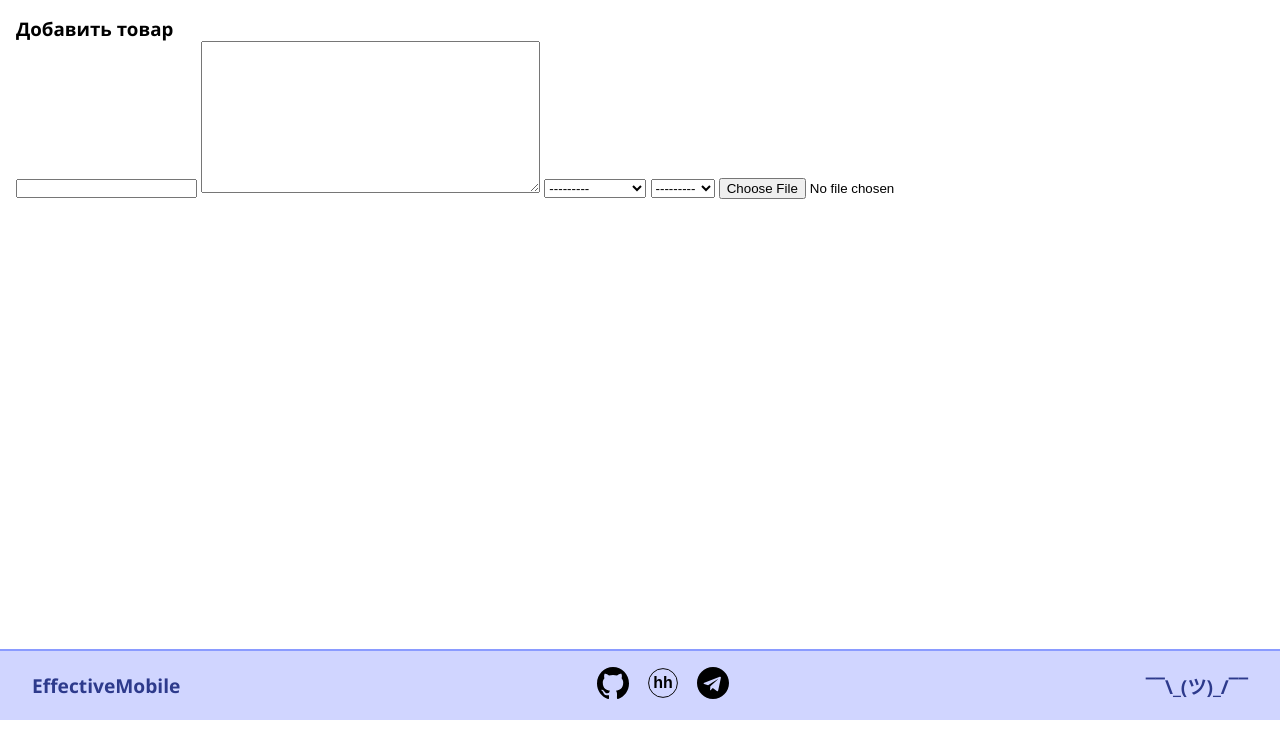
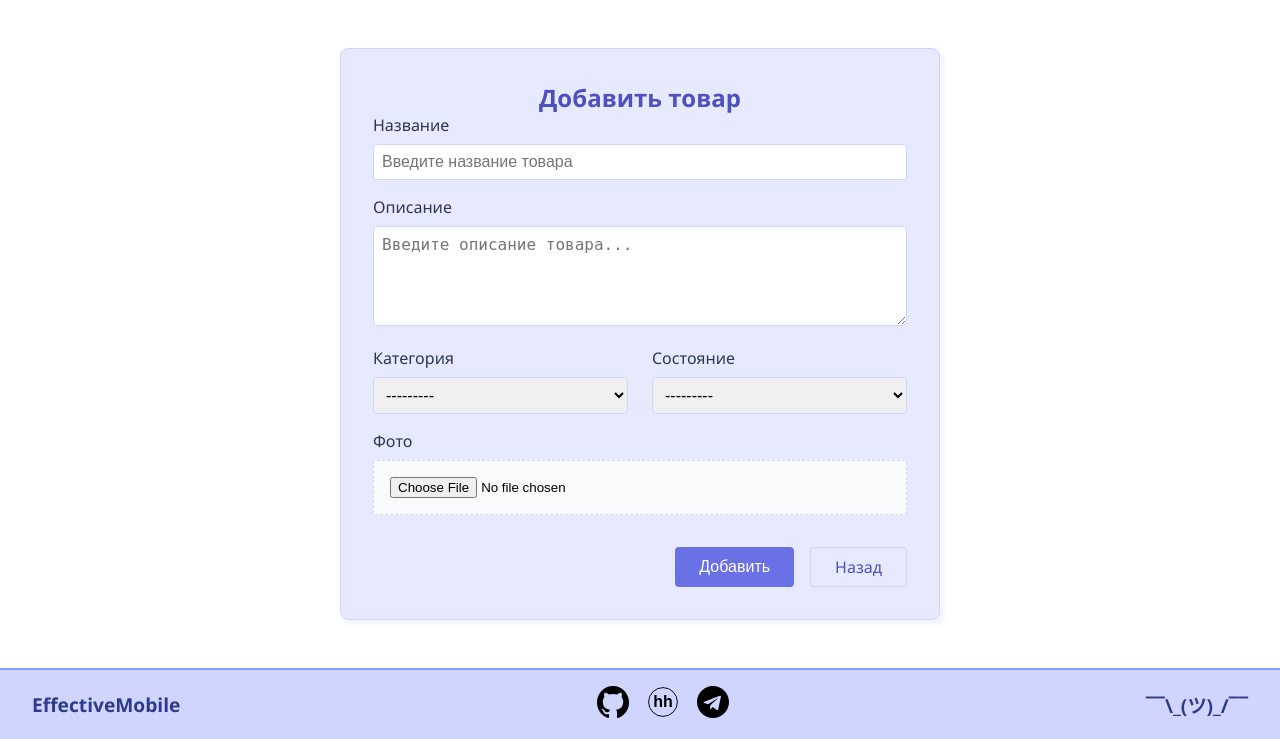
Before and after one commit to gedfalk/effectiveMobile, a Django app: page /items/add/ in a window 1280 px wide. Shown: the part 80-819 px from the top of the page. Run offline with Django 5.2, Linux system fonts and the light colour scheme; a user stored in the database is signed in; data comes from the database, SQL or seed files in the repository; both versions use the stored data as it was after the commit.

Commit message:
feat: styling add_item page with form widgets

```diff
--- a/items/forms.py
+++ b/items/forms.py
@@ -6,3 +6,21 @@
     class Meta:
         model = Item
         fields = ['title', 'description', 'image', 'category', 'condition']
+        widgets = {
+            'title': forms.TextInput(attrs={
+                'class': 'form-input',
+                'placeholder': 'Введите название товара'
+            }),
+            'description': forms.Textarea(attrs={
+                'class': 'form-textarea',
+                'placeholder': 'Введите описание товара...',
+                'rows': 3,
+            }),
+            'category': forms.Select(attrs={
+                'class': 'form-select',
+            }),
+            'condition': forms.Select(attrs={
+                'class': 'form-select',
+            })
+
+        }
--- /dev/null
+++ b/items/static/items/css/forms.css
@@ -0,0 +1,117 @@
+.form-container {
+    max-width: 600px;
+    margin: 2rem auto;
+    padding: 2rem;
+    background: #e7e9fe;
+    border: 1px solid #d0d5ff;
+    border-radius: 8px;
+    box-shadow: 4px 4px 4px rgba(111, 132, 255, 0.1);
+}
+
+.form-title {
+    color: #4c51bf;
+    text-align: center;
+}
+
+.form-group {
+    margin-bottom: 1rem;
+}
+
+.form-group label {
+    display: block;
+    margin-bottom: 0.5rem;
+    font-weight: 500;
+    color: #2d3748;
+}
+
+.form-grid {
+    display: grid;
+    grid-template-columns: 1fr 1fr;
+    gap: 1.5rem;
+}
+
+.file-upload input[type="file"] {
+    width: 100%;
+    padding: 1rem;
+    border: 1px dashed #d0d5ff;
+    border-radius: 4px;
+    background: #f8fafc;
+}
+
+.form-actions {
+    display: flex;
+    justify-content: flex-end;
+    gap: 1rem;
+    margin-top: 2rem;
+}
+
+.submit-btn {
+    background: #6a70e5;
+    color: white;
+    padding: 0.5rem 1.5rem;
+    border: none;
+    border-radius: 4px;
+    cursor: pointer;
+    font-size: 1rem;
+    transition: background 0.2s;
+}
+
+.submit-btn:hover {
+    background: #3b46c3;
+}
+
+.cancel-btn {
+    padding: 0.5rem 1.5rem;
+    border: 1px solid #d0d5ff;
+    border-radius: 4px;
+    color: #4c51bf;
+    text-decoration: none;
+    transition: all 0.2s;
+}
+
+.cancel-btn:hover {
+    background: #f0f2ff;
+}
+
+.errorlist {
+    color: #e53e3e;
+    margin: 0.25rem 0 0 0;
+    padding: 0;
+    list-style: none;
+    font-size: 0.875rem;
+}
+
+/* Это виджеты */
+.form-input,
+.form-textarea,
+.form-select {
+    width: 100%;
+    padding: 0.5rem;
+    border: 1px solid #d0d5ff;
+    border-radius: 4px;
+    font-size: 1rem;
+}
+
+.form-input:focus,
+.form-textarea:focus,
+.form-select:focus {
+    outline: none;
+    border-color: #8a9bff;
+    box-shadow: 0 0 0 2px rgba(138, 155, 255, 0.2);
+}
+
+.form-textarea {
+    min-height: 100px;
+    resize: vertical;
+}
+
+.form-select {
+    border: 1px solid #d0d5ff;
+    border-radius: 4px;
+    transition: all 0.2s;
+}
+
+.form-select:hover {
+    border-color: #8a9bff;
+    box-shadow: 0 0 0 1px #8a9bff;
+}
--- a/items/templates/items/add_item.html
+++ b/items/templates/items/add_item.html
@@ -6,11 +6,42 @@
 {% endblock %}
 
 {% block content %}
-    <h3>Добавить товар</h3>
+<div class="form-container">
+    <h2 class="form-title">Добавить товар</h2>
+    <form method="post" enctype="multipart/form-data" class="item-form">
         {% csrf_token %}
+
+        <div class="form-group">
+            <label for="{{ form.title.id_for_label }}">Название</label>
             {{ form.title }}
+        </div>
+
+        <div class="form-group">
+            <label for="{{ form.description.id_for_label }}">Описание</label>
             {{ form.description }}
+        </div>
+
+        <div class="form-grid">
+            <div class="form-group">
+                <label for="{{ form.category.id_for_label }}">Категория</label>
                 {{ form.category }}
+            </div>
+
+            <div class="form-group">
+                <label for="{{ form.condition.id_for_label }}">Состояние</label>
                 {{ form.condition }}
+            </div>
+        </div>
+
+        <div class="form-group file-upload">
+            <label for="{{ form.image.id_for_label }}">Фото</label>
             {{ form.image }}
-{% endblock%}
+        </div>
+
+        <div class="form-actions">
+            <button type="submit" class="submit-btn">Добавить</button>
+            <a href="{% url 'index' %}" class="cancel-btn">Назад</a>
+        </div>
+    </form>
+</div>
+{% endblock %}
--- a/main/templates/main/base.html
+++ b/main/templates/main/base.html
@@ -6,6 +6,7 @@
     <meta name="viewport" content="width=device-width, initial-scale=1.0">
     <link rel="stylesheet" href="{% static 'main/css/main.css' %}">
     <link rel="stylesheet" href="{% static 'items/css/card.css' %}">
+    <link rel="stylesheet" href="{% static 'items/css/forms.css' %}">
 
     <title>{% block title %}{% endblock %}</title>
 </head>
```
Also changed, not shown: db.sqlite3, media/item_images/notebook_Xgo6TWX.webp (added), media/item_images/shoes_1NWKxXA.webp (added). Lines whose indentation alone changed are shown as unchanged.
